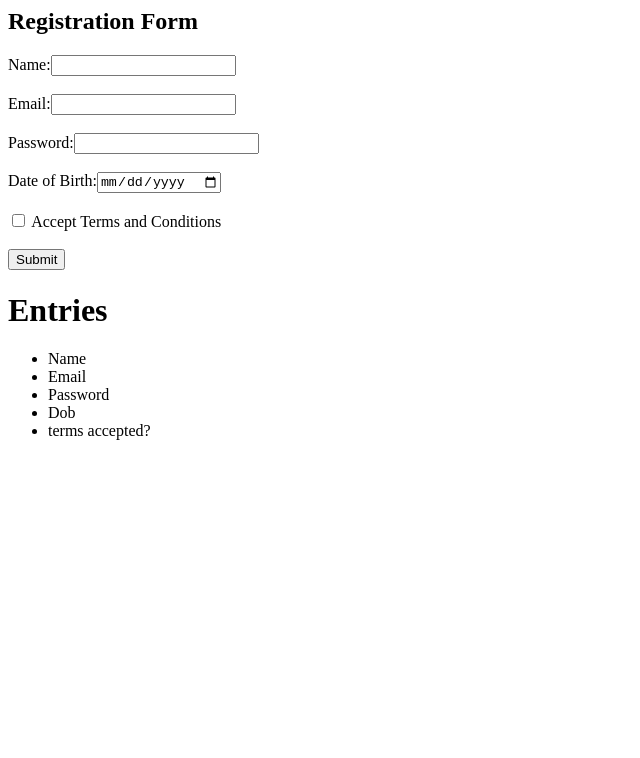
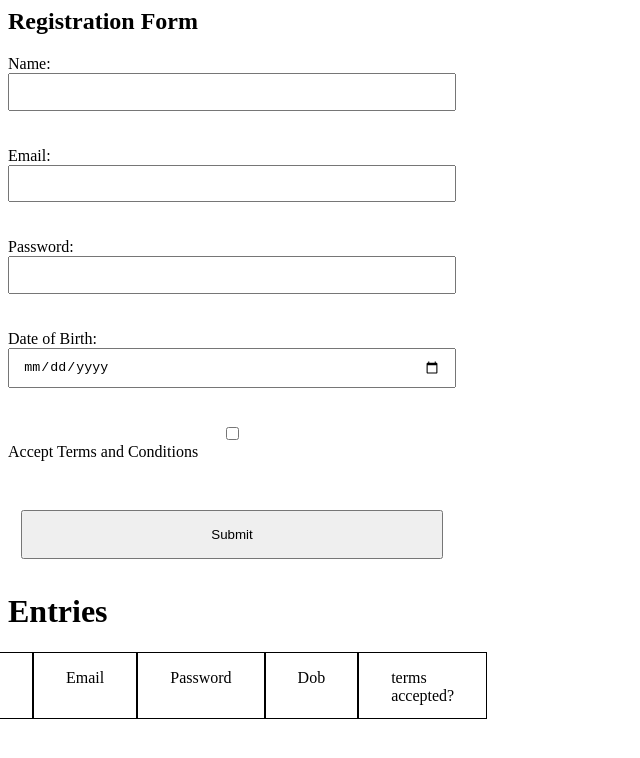
Before and after one commit to indhushiva/wd101, a plain HTML site: page index.html in a window 1280 px wide. Shown: the whole page, without its empty margins (0-640 px from the left). Drawn offline with Linux system fonts and the light colour scheme.

Commit message:
Update index.html

```diff
--- a/index.html
+++ b/index.html
@@ -34,12 +34,29 @@ form.addEventListener("submit",(e)=>{
   submit();
 })
 
+
+
 const submit=()=>{
   let name = document.getElementById("name").value;
     let email = document.getElementById("email").value;
     let password = document.getElementById("password").value;
     let dob = document.getElementById("dob").value;
-    let accept = document.getElementById("accept").value;
+
+    var month_diff = Date.now() - dob.getTime();
+    var age_dt = new Date(month_diff);
+    var year = age_dt.getUTCFullYear();
+    var age = Math.abs(year - 1970);
+
+    if(age > 18 || age < 55 )
+    {
+     alert("accepted age");
+}
+else{
+alert("restricted access");
+}
+
+
+   let accept = document.getElementById("accept").value;
 
 
   let newArray = [name,email,password,dob,accept];
@@ -54,5 +71,37 @@ const submit=()=>{
 
 
 </script>
+</script>
+  <style type="text/css" media="screen">
+form{
+  display:flex;
+  flex-direction:column;
+  width:35vw;
+}
+form input{
+  padding:0.7em 1em;
+}
+form span{
+  padding:0.6em 1em;
+}
+form > button{
+  padding:1.1em;
+  margin:1em 1em;
+  cursor:pointer;
+}
+ul{
+  list-style:none;
+  display:grid;
+  grid-template-columns:1fr 1fr 1fr 1fr 1fr;
+  justify-content:center;
+  width:25vw;
+
+}
+ul li{
+  padding:1em 2em .8em 2em;
+  border:1px solid black;
+
+}
+</style>
 </body>
 </html>
```
